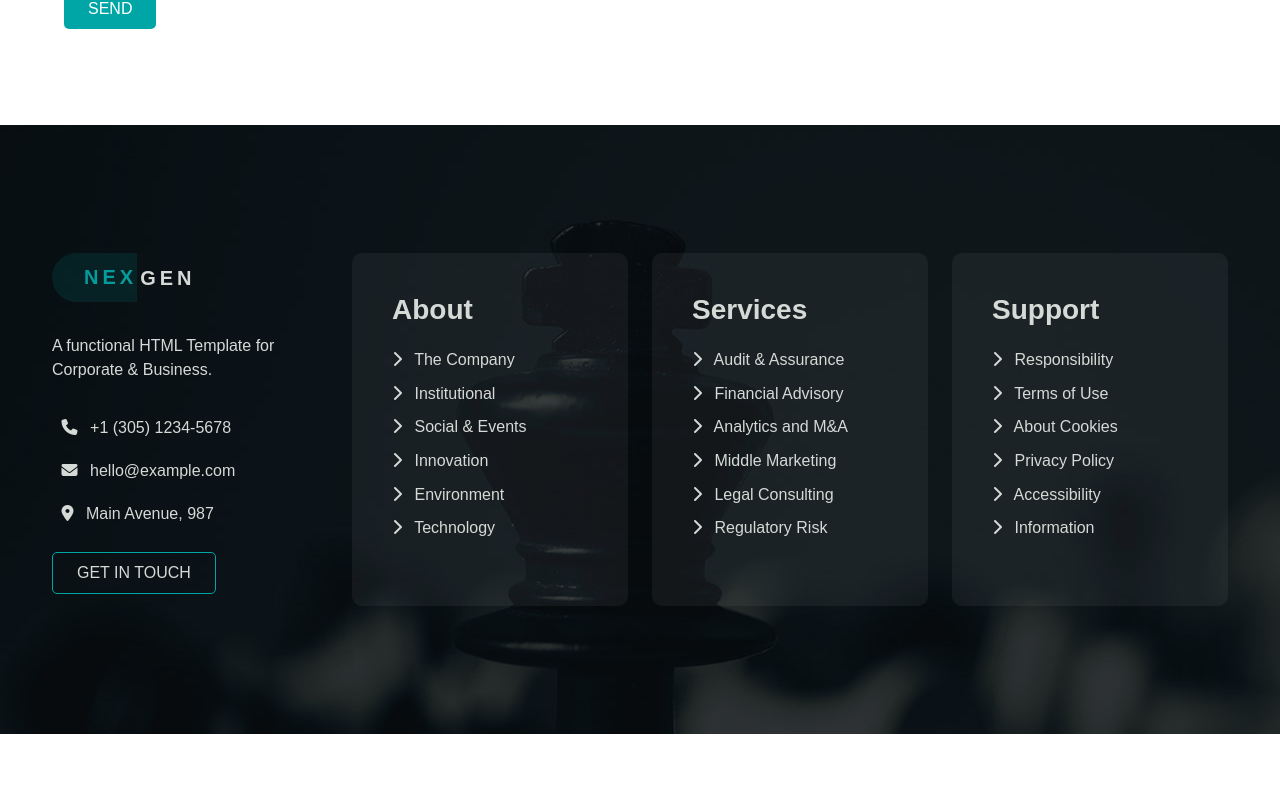
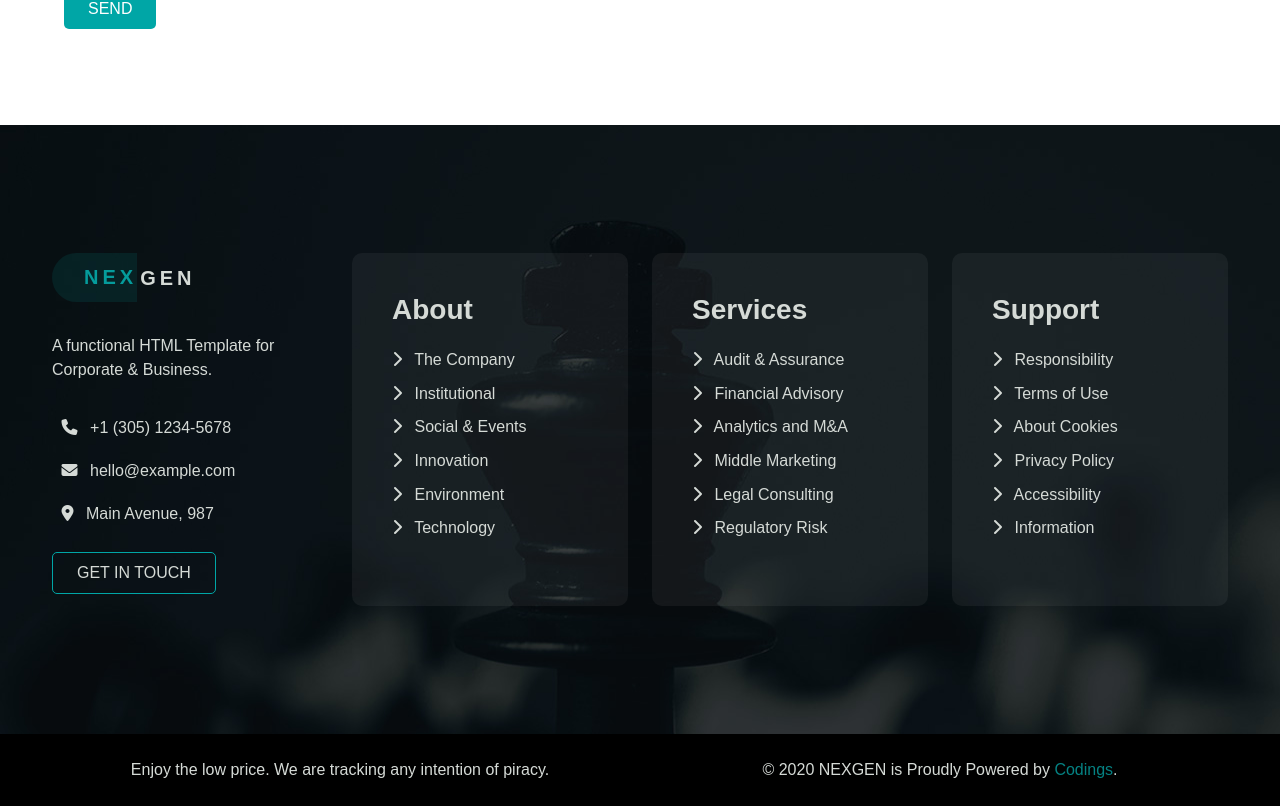
Before and after one commit to gianmarcocilia/proj-html-vuejs, a Vue app: page / in a window 1280 px wide. Shown: the part 6365-7171 px from the top of the page. Before the commit the page ends 7099 px from the top, so only its background shows below. Built offline with nearby package versions, Linux system fonts and the light colour scheme.

Commit message:
add: footer-bottom

```diff
--- a/src/components/AppFooter.vue
+++ b/src/components/AppFooter.vue
@@ -65,6 +65,18 @@ export default {
                 </div>
             </div>
         </div>
+        <div class="footer-bottom">
+            <div class="container">
+                <div class="row align-items-center justify-content-between text-center">
+                    <div class="col">
+                        <p>Enjoy the low price. We are tracking any intention of piracy.</p>
+                    </div>
+                    <div class="col">
+                        <p>© 2020 NEXGEN is Proudly Powered by <span>Codings</span>.</p>
+                    </div>
+                </div>
+            </div>
+        </div>
     </footer>
 </template>
 
@@ -106,4 +118,16 @@ export default {
         margin-right: .5em;
     }
 
-}</style>
+}
+.footer-bottom {
+    background-color: black;
+    padding: 1.5rem;
+    color: $info_color;
+    p {
+        margin: 0;
+        span {
+            color: $secondary_text_color;
+        }
+    }
+}
+</style>
```
